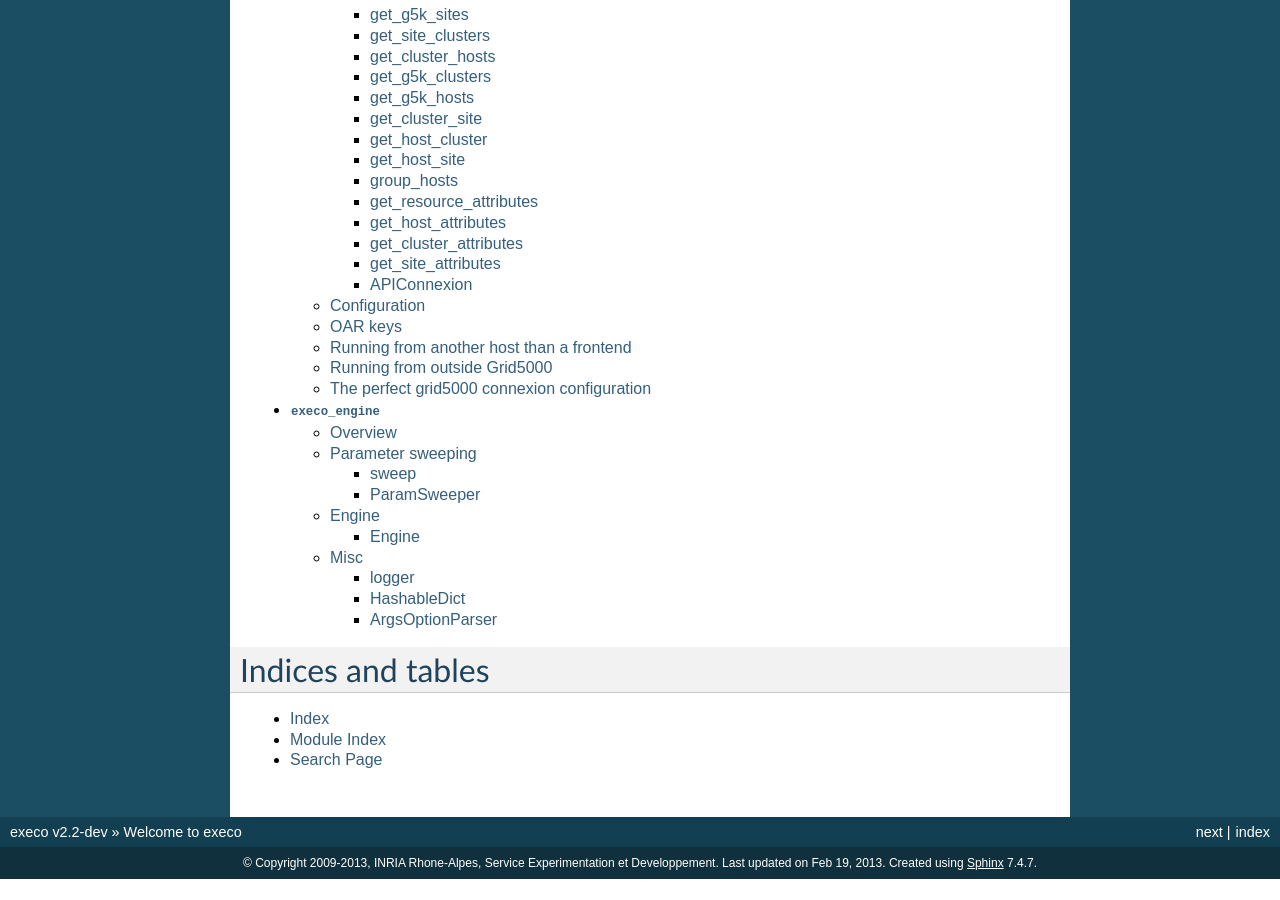
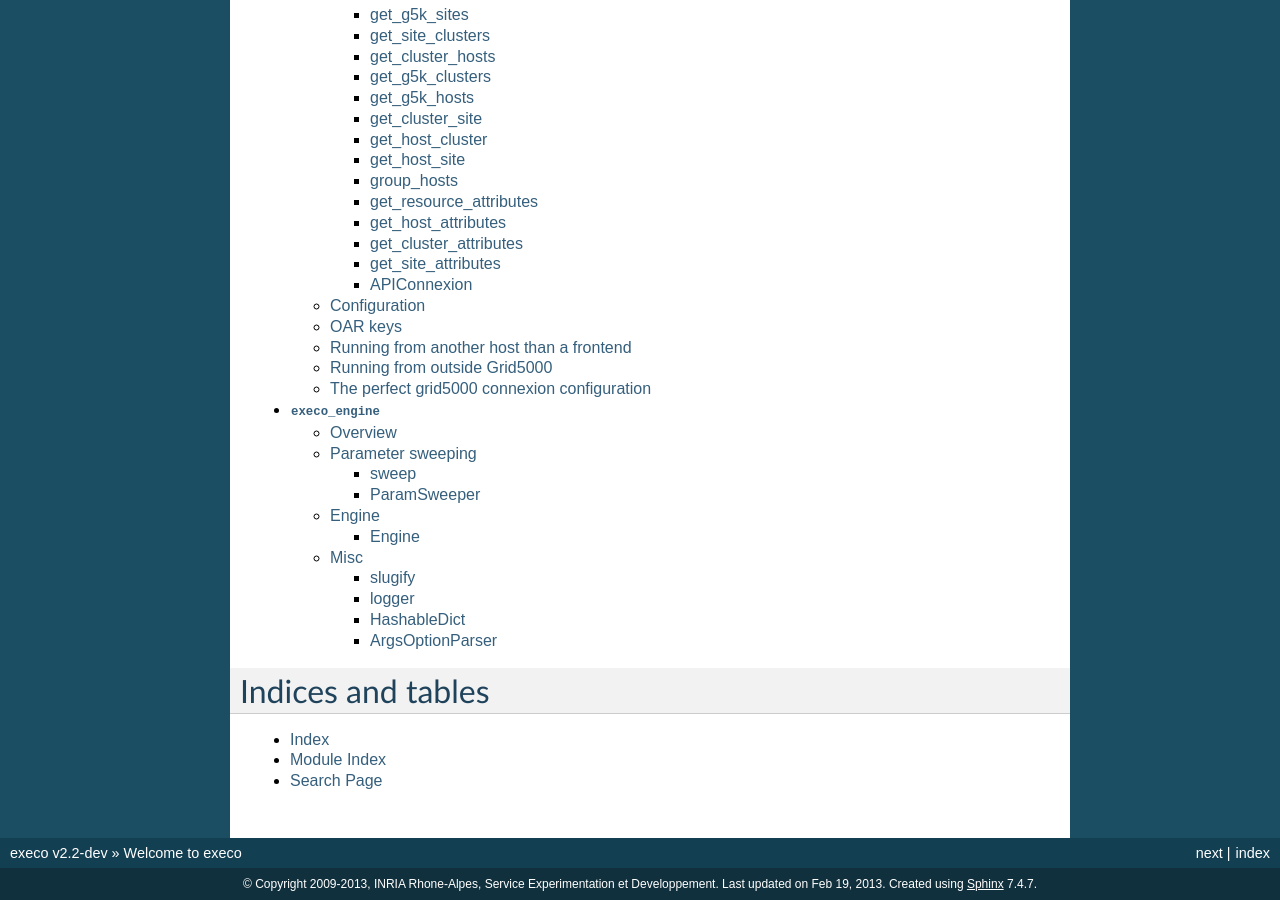
Before and after one commit to rcherrueau/execo, a Sphinx documentation site: the page built from doc/index.rst, in a window 1280 px wide and 900 px high, scrolled down 2062 px. Built offline with Sphinx 7.4.7, drawn with Linux system fonts in a browser that asks for light colours; before the commit the page ends 2941 px from its top, so only the background shows below that.

Commit message:
[execo_engine] add slugify documentation

```diff
--- a/doc/execo_engine.rst
+++ b/doc/execo_engine.rst
@@ -40,6 +40,10 @@
 Misc
 ====
 
+slugify
+-------
+.. autofunction:: execo_engine.utils.slugify
+
 logger
 ------
 Default and convenient logger for engines.
```
